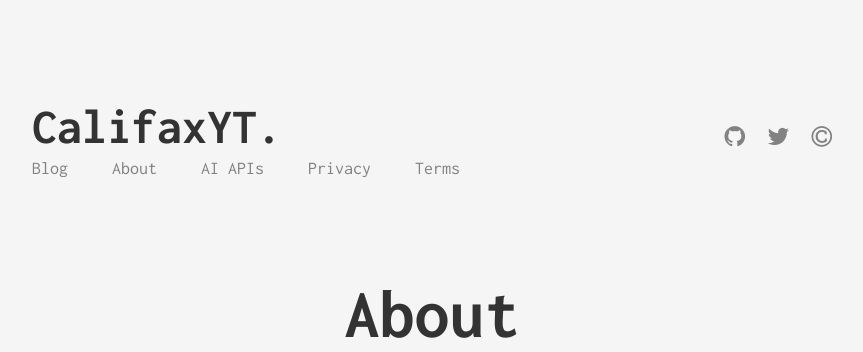
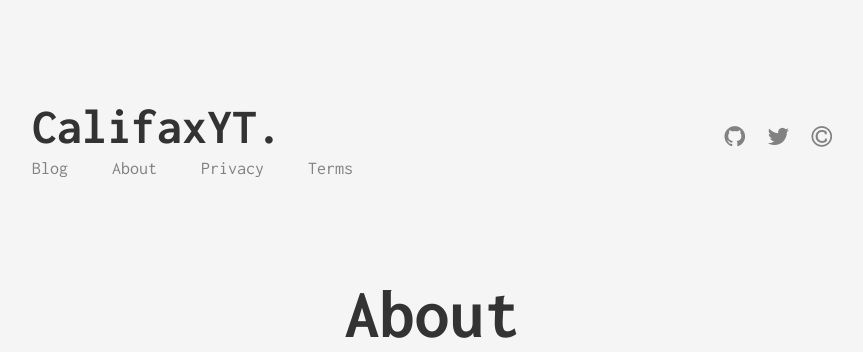
Before and after one commit to CalifaxYT/PersonalWS, a Jekyll site: the page built from about.md, in a window 1280 px wide. Shown: the top 352 px of the page, without its empty margins (208-1071 px from the left). Built offline with Jekyll 4.4.1, drawn with Linux system fonts in a browser that asks for light colours; comment, search, counter and statistics services are not loaded.

Commit message:
• Remove the now non-existent AI APIs •

```diff
--- a/_includes/header.html
+++ b/_includes/header.html
@@ -5,7 +5,6 @@
         <ul class="menu">
             <li class="menu__entry"><a href="{{ '/' | prepend: site.baseurl }}" title="Home Page">Blog</a></li>
             <li class="menu__entry"><a href="{{ '/about' | prepend: site.baseurl }}" title="About Me">About</a></li>
-            <li class="menu__entry"><a href="https://ai.califax.host" title="AI APIs">AI APIs</a></li>
             <li class="menu__entry"><a href="{{ '/privacy' | prepend: site.baseurl }}" title="Cookie & Privacy Policy">Privacy</a></li>
             <li class="menu__entry"><a href="{{ '/tnc' | prepend: site.baseurl }}" title="Terms & Conditions">Terms</a></li>
         </ul>
```
